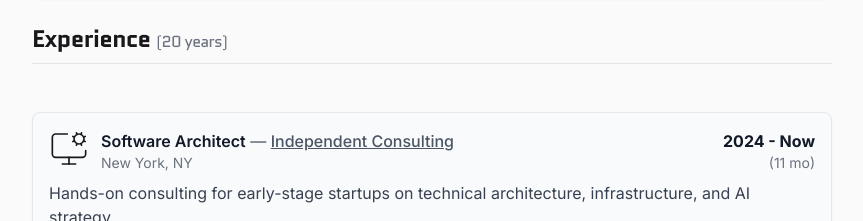
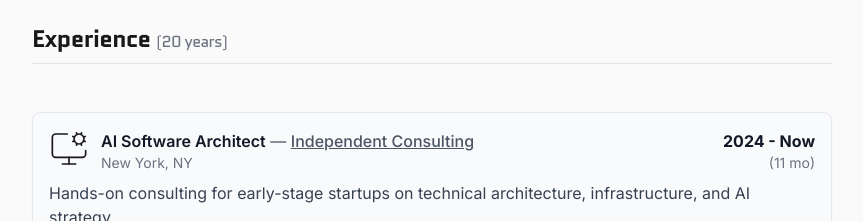
Before and after one commit to vklimontovich/klmn.sh, a Next.js app: page /cv in a window 1280 px wide. Shown: the part 782-1003 px from the top of the page, without its empty margins (208-1071 px from the left). Built offline with nearby package versions, Linux system fonts and the light colour scheme; no server answers; the database is empty.

Commit message:
AI architect

```diff
--- a/src/content/cv.tsx
+++ b/src/content/cv.tsx
@@ -88,7 +88,7 @@ export const cvCopy: Record<string, CvCopy> = {
     experience: [
       {
         company: "Independent Consulting",
-        role: "Software Architect",
+        role: "AI Software Architect",
         location: "New York, NY",
         period: [new Date(2024, 11), null],
         preamble: <>Hands-on consulting for early-stage startups on technical architecture, infrastructure, and AI strategy</>,
```
